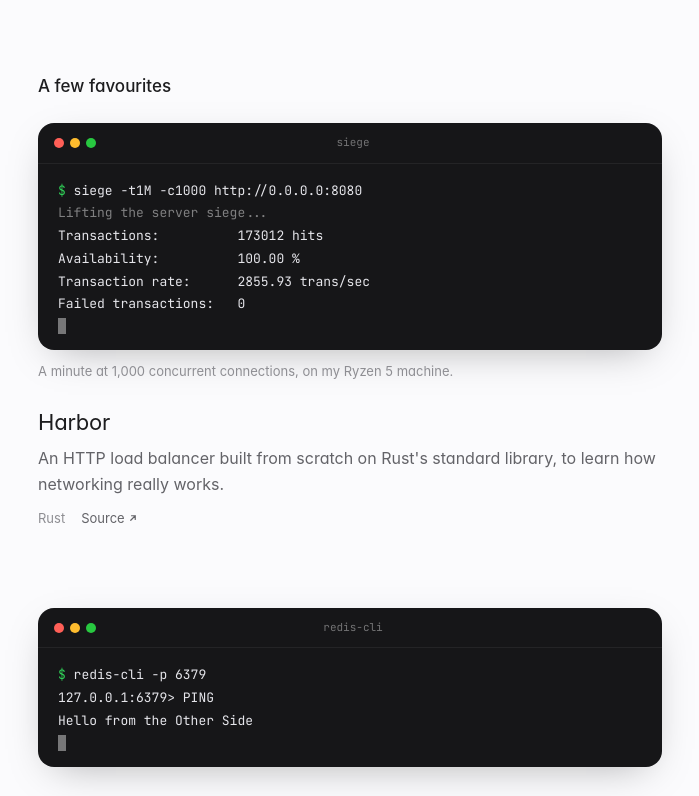
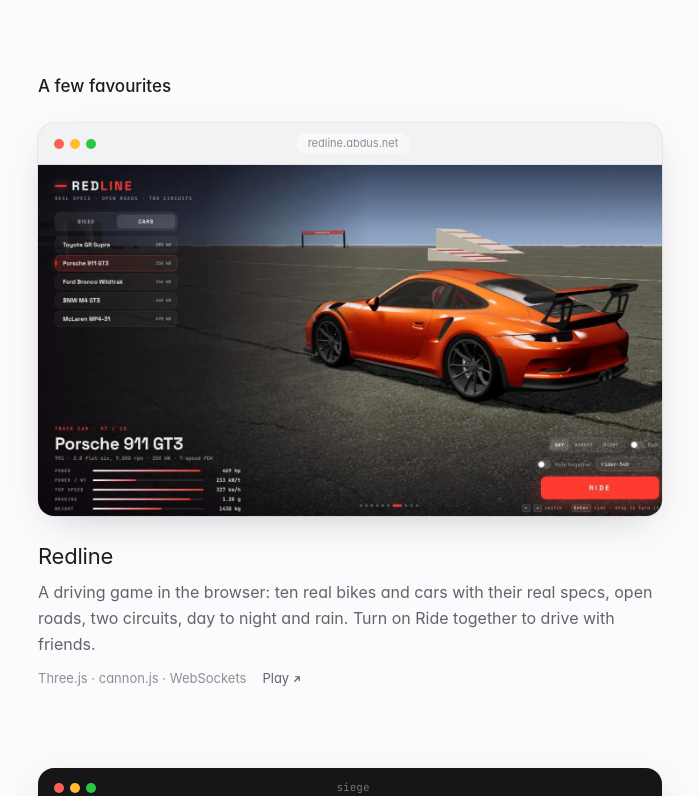
Before and after one commit to abdus/abdus.net, a Next.js app: page /projects in a window 1280 px wide. Shown: the part 1060-1856 px from the top of the page, without its empty margins (290-989 px from the left). Built offline with nearby package versions, Linux system fonts and the light colour scheme; no server answers; what @dicebear/core would draw is missing.

Commit message:
Add Redline, the browser driving game, to projects and the home page

```diff
--- a/src/components/project-list.tsx
+++ b/src/components/project-list.tsx
@@ -19,7 +19,7 @@ const starsFor = (p: Project, stars?: Stars) =>
 function Meta({ project, stars }: { project: Project; stars?: Stars }) {
   const count = starsFor(project, stars);
   const links = [
-    !project.retired && project.site && { href: project.site, label: "Website" },
+    !project.retired && project.site && { href: project.site, label: project.siteLabel || "Website" },
     project.source && { href: project.source, label: "Source" },
   ].filter(Boolean) as { href: string; label: string }[];
 
--- a/src/components/project-media.tsx
+++ b/src/components/project-media.tsx
@@ -27,7 +27,7 @@ export function ProjectMedia({ media }: { media: Media }) {
           src={media.src}
           alt={media.alt}
           loading="lazy"
-          className="aspect-[16/10] w-full object-cover object-top transition-transform duration-700 ease-out group-hover/card:scale-[1.015]"
+          className={`${media.aspect === "16/9" ? "aspect-[16/9]" : "aspect-[16/10]"} w-full object-cover object-top transition-transform duration-700 ease-out group-hover/card:scale-[1.015]`}
         />
       </figure>
     );
--- a/src/data/projects.ts
+++ b/src/data/projects.ts
@@ -1,7 +1,7 @@
 export type TerminalLine = { text: string; prompt?: boolean; dim?: boolean };
 
 export type Media =
-  | { kind: "image"; src: string; alt: string; label: string }
+  | { kind: "image"; src: string; alt: string; label: string; aspect?: "16/10" | "16/9" }
   | { kind: "terminal"; title: string; lines: TerminalLine[]; caption?: string };
 
 export type Project = {
@@ -14,6 +14,8 @@ export type Project = {
   tech: string;
   /** Live site, if it is still up. */
   site?: string;
+  /** Label for the site link. Defaults to "Website". */
+  siteLabel?: string;
   /** Public source. Leave out for private repos. */
   source?: string;
   /** Shown on the home page. */
@@ -57,6 +59,23 @@ export const projects: Project[] = [
     },
   },
   {
+    title: "Redline",
+    year: 2026,
+    description:
+      "A driving game in the browser: ten real bikes and cars with their real specs, open roads, two circuits, day to night and rain. Turn on Ride together to drive with friends.",
+    tech: "Three.js · cannon.js · WebSockets",
+    site: "https://redline.abdus.net",
+    siteLabel: "Play",
+    featured: true,
+    media: {
+      kind: "image",
+      src: "/assets/projects/redline.webp",
+      alt: "Redline's garage screen: an orange Porsche 911 GT3 on the circuit, with its specs and a Ride button",
+      label: "redline.abdus.net",
+      aspect: "16/9",
+    },
+  },
+  {
     title: "Snowbell",
     year: 2024,
     description: "A fictional cat you could chat with, who only ever answered in lolcat.",
@@ -91,7 +110,6 @@ export const projects: Project[] = [
     description: "A small Redis-compatible server that speaks the RESP2 protocol.",
     tech: "Rust",
     source: gh("rust-redis"),
-    featured: true,
     media: {
       kind: "terminal",
       title: "redis-cli",
```
Also changed, not shown: public/assets/projects/redline.webp (added).
